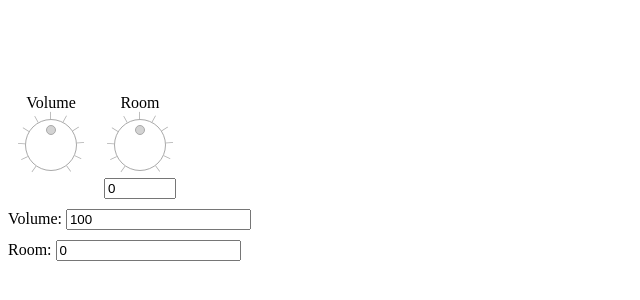
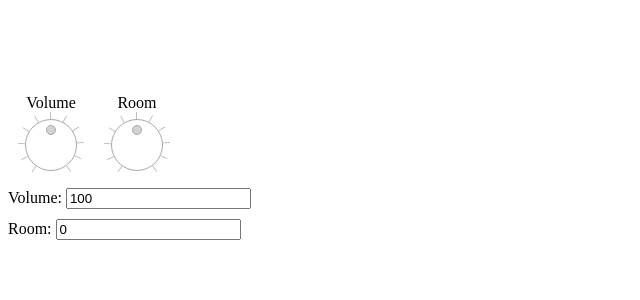
Before and after one commit to neimheadh/vue-potentiometer, a Vue app: page / in a window 1280 px wide. Shown: the part 114-414 px from the top of the page, without its empty margins (0-640 px from the left). Built offline with nearby package versions, Linux system fonts and the light colour scheme.

Commit message:
Initialize demo page.

```diff
--- a/src/App.vue
+++ b/src/App.vue
@@ -11,7 +11,7 @@
         <div class="app--potentiometer--title">
           Room
         </div>
-        <Potentiometer v-model.number="room" name="room" display-input />
+        <Potentiometer v-model.number="room" name="room" />
       </div>
     </div>
 
@@ -29,7 +29,7 @@
 </template>
 
 <script>
-import Potentiometer from './components/Potentiometer.vue';
+import Potentiometer from './Potentiometer.vue';
 
 export default {
   components: { Potentiometer },
```
Also changed, not shown: package.json (+14 -3 lines), src/Potentiometer.vue (renamed from src/components/Potentiometer.vue), 1 other file (tests, documents, lock files or other folders).
